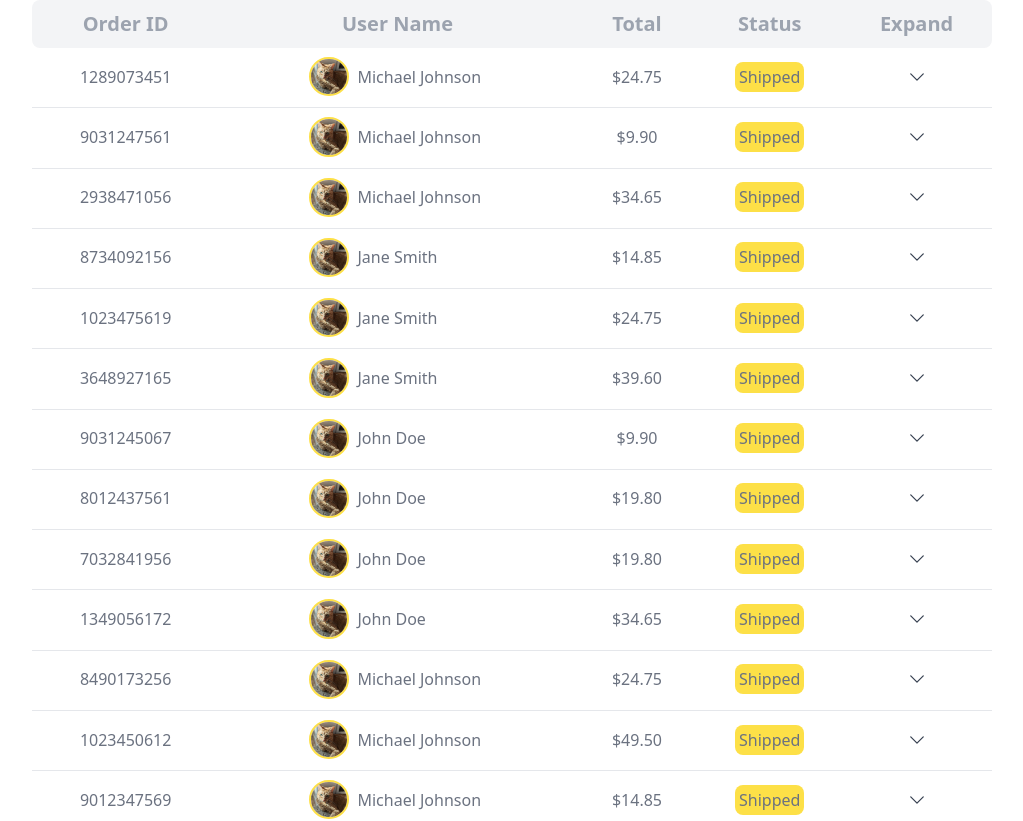
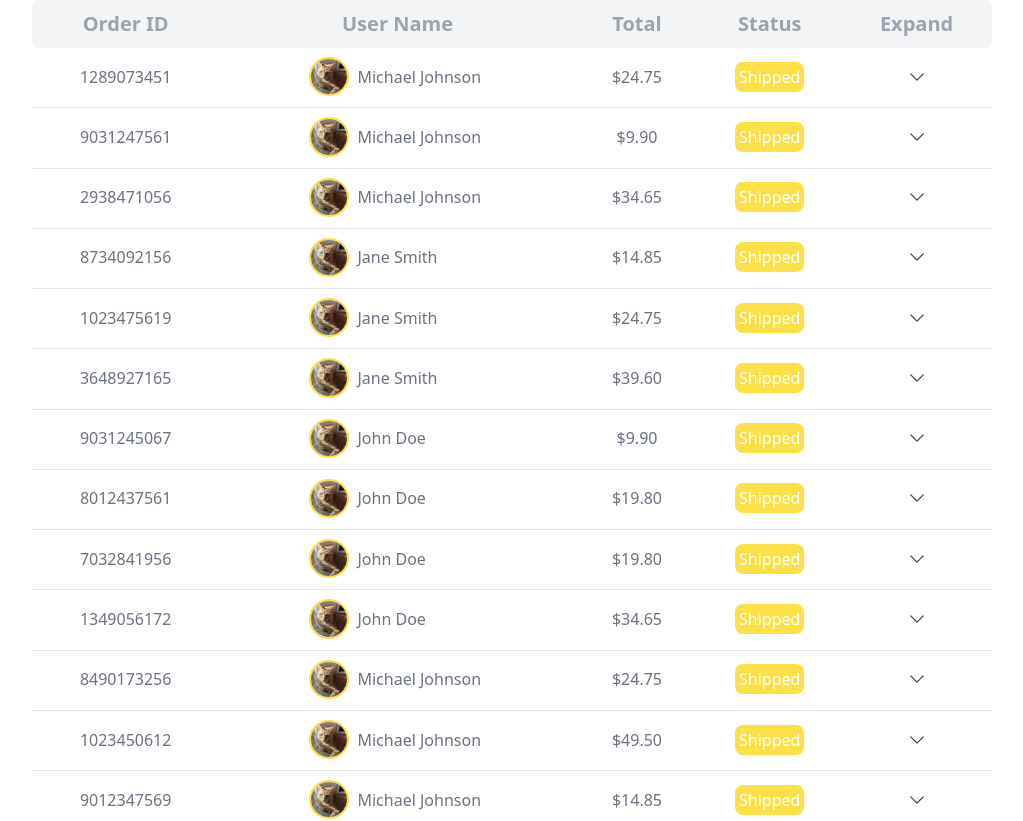
Before and after one commit to francoisdillinger/book_nook_frontend, a React (Vite) app: page / in a window 1280 px wide. Shown: the top 821 px of the page, without its empty margins (128-1151 px from the left). Built offline with nearby package versions, Linux system fonts and the light colour scheme.

Commit message:
Fix status color in TableData component

```diff
--- a/src/components/TableData.tsx
+++ b/src/components/TableData.tsx
@@ -91,7 +91,7 @@ export default function TableData({
 							<span
 								className={`cursor-pointer ${statusColor(status, {
 									background: "background",
-								})} p-1 rounded-lg`}
+								})} p-1 rounded-lg text-white`}
 							>
 								{status.status}
 							</span>
```
